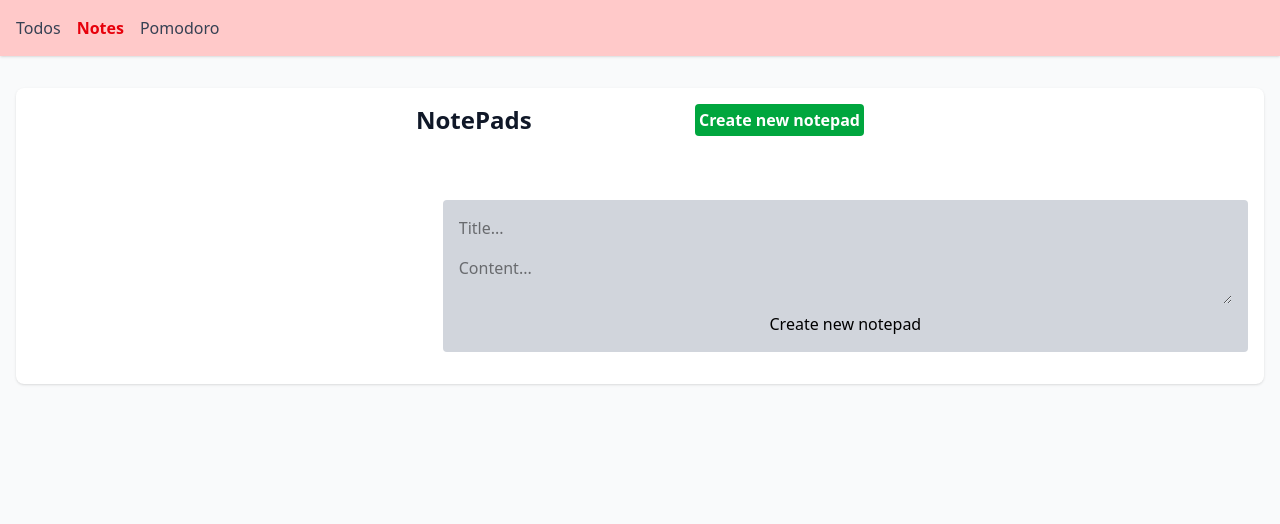
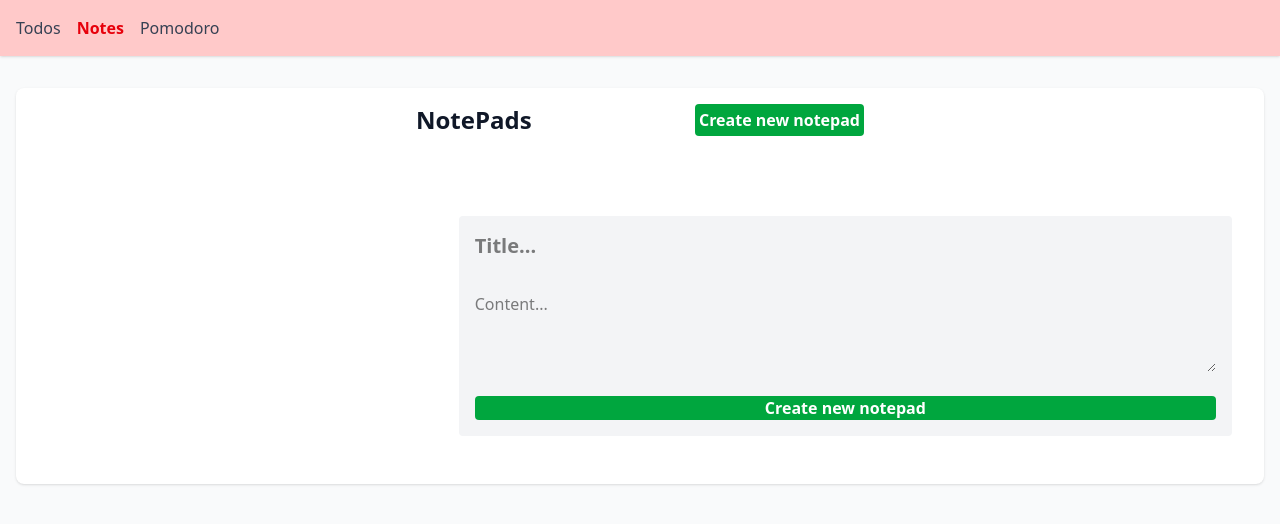
Before and after one commit to IanPages/MultiToolHelper, a React (Vite) app in the folder multitoolhelper/: page /notes in a window 1280 px wide. Both pictures are taken after a click on the button "Create new notepad". Shown: the top 524 px of the page. Built offline with nearby package versions, Linux system fonts and the light colour scheme.

Commit message:
FEATURE: Creation of new notepads and list of them displayed in left menu

```diff
--- a/multitoolhelper/src/components/NotePads.tsx
+++ b/multitoolhelper/src/components/NotePads.tsx
@@ -55,13 +55,13 @@ export const NotePads = () => {
                     ))}
 
                 </div>
-                <div className="w-8/12 mx-auto bg-gray-300 text-black p-4 rounded">
+                <div className="w-8/12 mx-auto  text-black p-4 rounded">
                     {showNewForm ? (
                         <div>
-                            <form onSubmit={handleNewPadChange} className="flex flex-col gap-2">
-                                <input type="text" className="w-full mb-2" placeholder="Title..." value={newPad.title} onChange={e => setNewPad({...newPad, title: e.target.value})} />
-                                <textarea className="w-full" placeholder="Content..." value={newPad.content} onChange={e => setNewPad({...newPad, content: e.target.value})} />
-                                <button >Create new notepad</button>
+                            <form onSubmit={handleNewPadChange} className="flex flex-col gap-6 bg-gray-100 p-4 rounded">
+                                <input type="text" className="w-full mb-2 active:border rounded  active:border-red-200 text-xl font-semibold" placeholder="Title..." value={newPad.title} onChange={e => setNewPad({...newPad, title: e.target.value})} />
+                                <textarea className="w-full h-20 rounded active:border-red-200 active:border" placeholder="Content..." value={newPad.content} onChange={e => setNewPad({...newPad, content: e.target.value})} />
+                                <button className="bg-green-600 rounded text-white font-semibold hover:bg-green-700 transition duration-200 cursor-pointer">Create new notepad</button>
                             </form>
                         </div>
                     ) : selectedPad ? (
```
